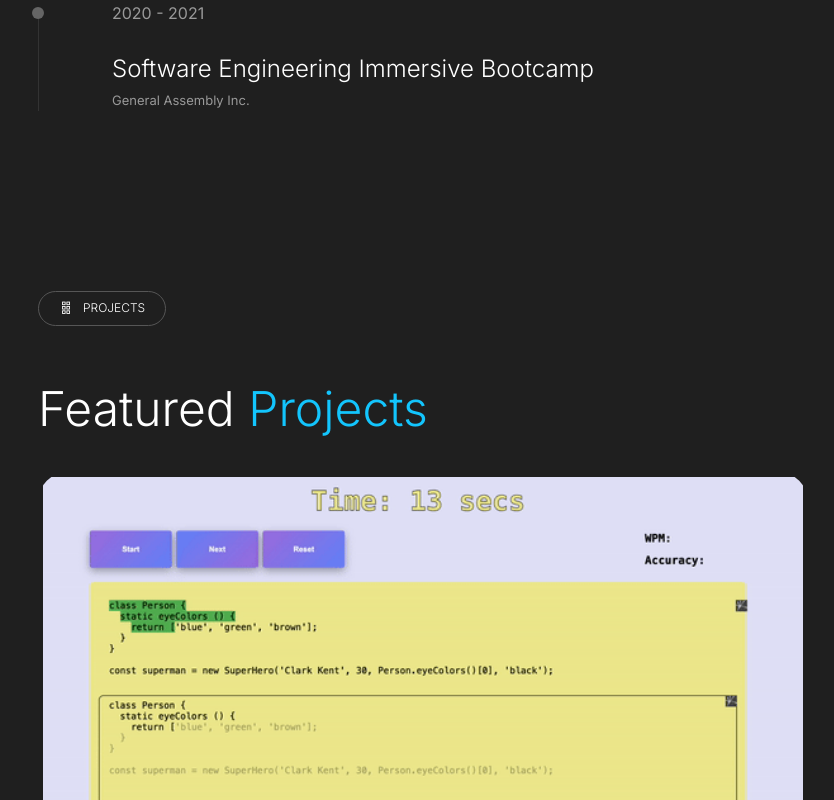
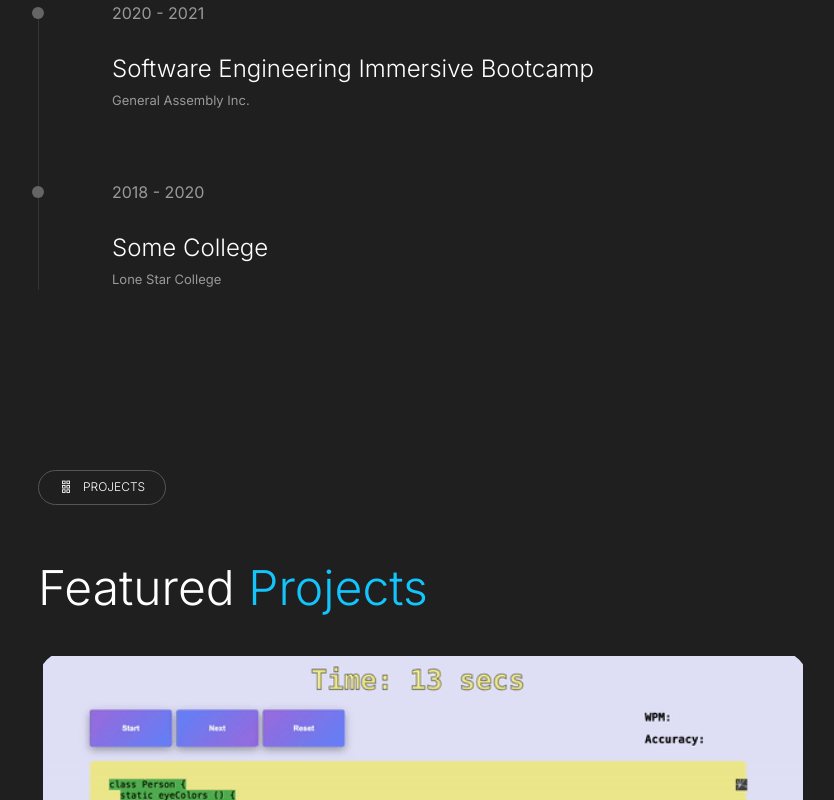
Before and after one commit to JoshuaMillerCode/professional-portfolio, a React (Create React App) app: page / in a window 1280 px wide. Shown: the part 3314-4114 px from the top of the page, without its empty margins (382-1216 px from the left). Built offline with nearby package versions, Linux system fonts and the light colour scheme.

Commit message:
Resume updated

```diff
--- a/src/components/Main-Components/Resume.js
+++ b/src/components/Main-Components/Resume.js
@@ -72,6 +72,12 @@ export default function Resume() {
               {/* <h3>Full Stack Software Engineering Fellow</h3> */}
               <p>General Assembly Inc.</p>
             </div>
+            <div className="item scroll-animation" data-aos="fade-right">
+              <span className="date">2018 - 2020</span>
+              <h2>Some College</h2>
+              {/* <h3>Full Stack Software Engineering Fellow</h3> */}
+              <p>Lone Star College</p>
+            </div>
           </div>
         </div>
       </div>
```
Also changed, not shown: 1 other file (tests, documents, lock files or other folders).
